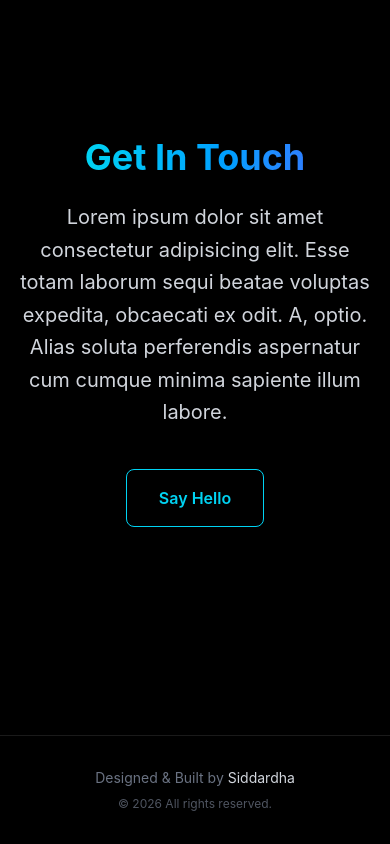
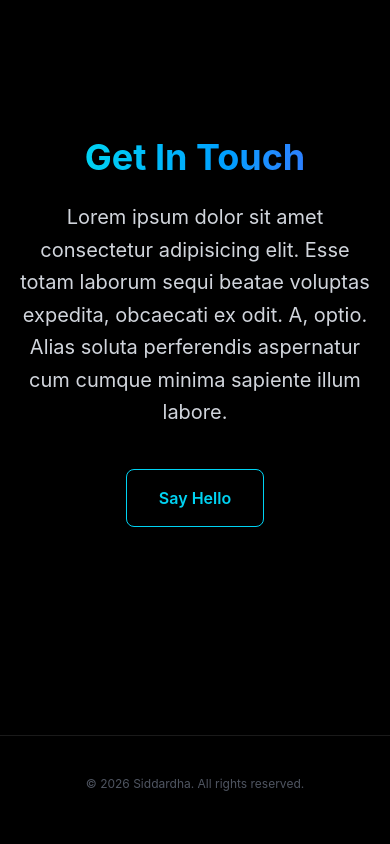
Before and after one commit to siddardhakavuri/Portfolio, a React (Vite) app: page / in a window 390 px wide. Shown: the part 3578-4422 px from the top of the page. Built offline with nearby package versions, Linux system fonts and the light colour scheme.

Commit message:
Made pointer hint at astro interactibility

```diff
--- a/src/components/Astro.tsx
+++ b/src/components/Astro.tsx
@@ -4,26 +4,24 @@ import astro_fall_icon from "../assets/astro.svg";
 import { useState } from "react";
 
 function Astro() {
-  let [booster, setBooster] = useState(true);
-  let in_transition: boolean = false;
+  const [booster, setBooster] = useState(true);
+  const [inTransition, setInTransition] = useState(true);
 
-  let astro_click = () => {
-    //TODO: Implement quick sequence of booster on and off to give illusion of astro's disapproval
+  const astro_click = () => {
+    if (inTransition) return;
+    setInTransition(true);
     setBooster(!booster);
   };
 
   return (
-    <div>
-      {booster
-        ? !in_transition &&
-          (in_transition = true) && (
+    <div className={inTransition ? "cursor-default" : "cursor-pointer"}>
+      {booster ? (
         <motion.img
-              onClick={() => !in_transition && astro_click()}
+          onClick={astro_click}
           initial={{ y: "100vh" }}
           animate={{ y: 0 }}
-              onAnimationComplete={() => {
-                in_transition = false;
-              }}
+          onAnimationStart={() => setInTransition(true)}
+          onAnimationComplete={() => setInTransition(false)}
           transition={{
             ease: "easeOut",
             duration: 2,
@@ -32,13 +30,13 @@ function Astro() {
           src={astro_icon}
           alt="astro"
         />
-          )
-        : !in_transition && (
+      ) : (
         <motion.img
           animate={{ y: "100vh" }}
+          onAnimationStart={() => setInTransition(true)}
           onAnimationComplete={() => {
-                in_transition = false;
-                setBooster(!booster);
+            setInTransition(false);
+            setBooster(true);
           }}
           transition={{ duration: 1.2 }}
           width={"125px"}
@@ -49,4 +47,5 @@ function Astro() {
     </div>
   );
 }
+
 export default Astro;
--- a/src/components/Footer.tsx
+++ b/src/components/Footer.tsx
@@ -1,17 +1,8 @@
 const Footer = () => {
   return (
     <footer className="py-8 text-center text-gray-500 text-sm border-t border-white/10 mt-20">
-      <p>
-        Designed & Built by{" "}
-        <a
-          href="#"
-          className="text-gray-300 hover:text-white transition-colors"
-        >
-          Siddardha
-        </a>
-      </p>
       <p className="mt-2 text-xs opacity-75">
-        &copy; {new Date().getFullYear()} All rights reserved.
+        &copy; {new Date().getFullYear()} Siddardha. All rights reserved.
       </p>
     </footer>
   );
--- a/src/components/Navbar.tsx
+++ b/src/components/Navbar.tsx
@@ -1,6 +1,7 @@
 const Navbar = () => {
   return (
-    <nav className="text-white hidden md:flex justify-between sticky backdrop-blur-2xl top-0 z-50 px-3 py-6">
+    <nav className="text-white hidden md:flex justify-between sticky top-0 z-50 px-3 py-6">
+      <div className="absolute inset-0 -z-10 backdrop-blur-2xl mask-[linear-gradient(to_right,transparent_0.01rem,black_1rem,black_calc(100%-8%),transparent_100%)] pointer-events-none" />
       <a href="#" className="text-2xl ">
         SK
       </a>
--- a/src/index.css
+++ b/src/index.css
@@ -1,8 +1,5 @@
 @import "tailwindcss";
 
-* {
+body {
+  background-color: #000;
 }
-
-body {
-  background-color: #000000;
-}
```
Lines whose indentation alone changed are shown as unchanged.
